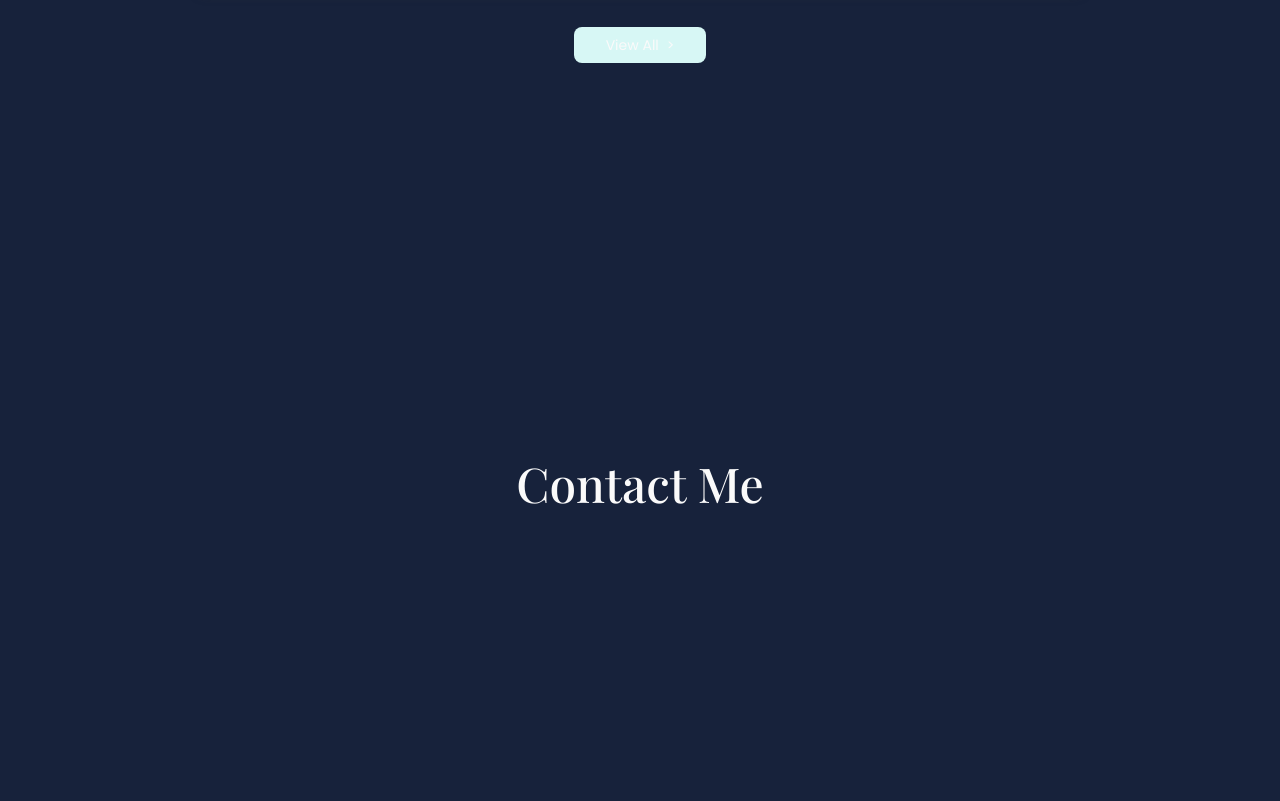
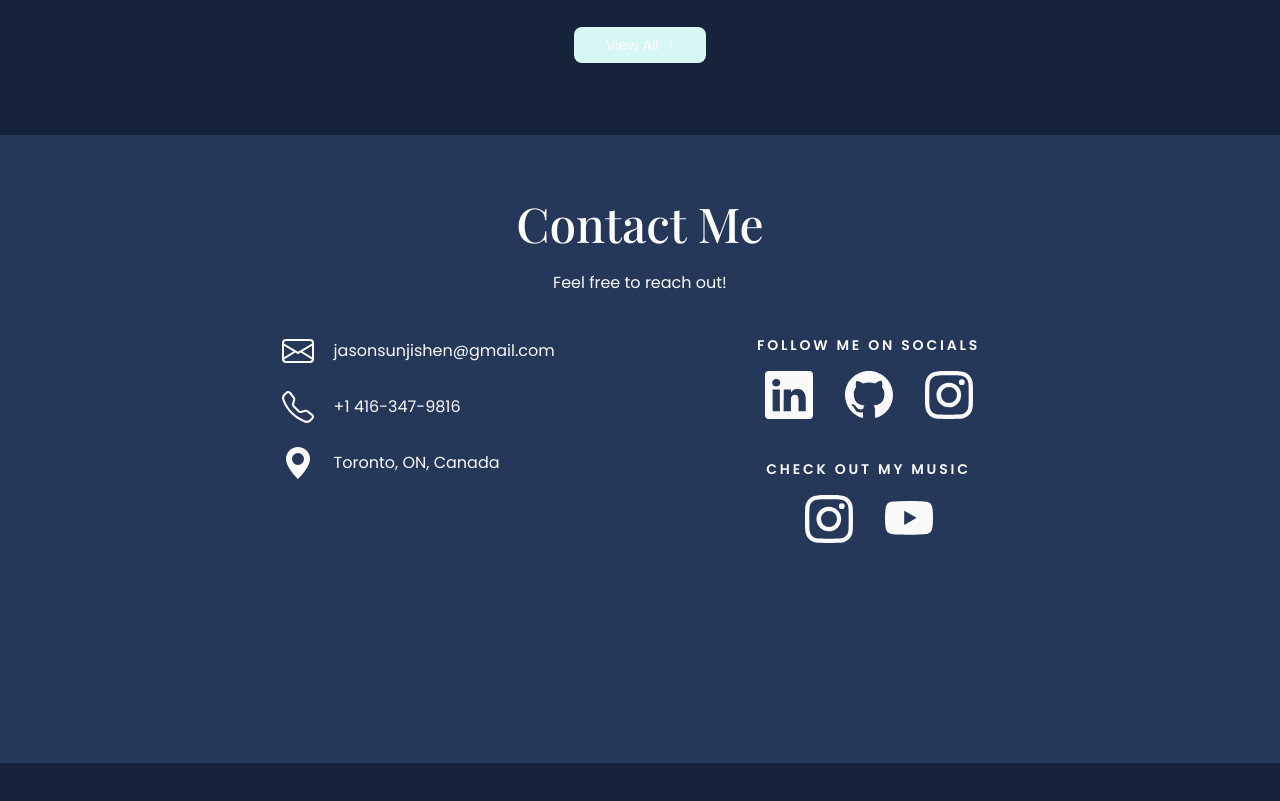
Before and after one commit to jasunsjs/portfolio-website, a Next.js app: page / in a window 1280 px wide. Shown: the part 2800-3601 px from the top of the page. After the commit the page ends 3563 px from the top, so only its background shows below. Built offline with nearby package versions, Linux system fonts and the light colour scheme.

Commit message:
Restructure Contact Me section

```diff
--- a/src/app/page.tsx
+++ b/src/app/page.tsx
@@ -1,5 +1,6 @@
 import Image from "next/image";
 import Link from "next/link";
+import { Icons } from "@/components/icons";
 import WorkTimeline from "@/components/WorkTimeline";
 import ProjectCard from "@/components/ProjectCard";
 import SectionHeading from "@/components/SectionHeading";
@@ -100,10 +101,92 @@ export default function Home() {
 
       <section
         id="contact"
-        className="flex min-h-[90vh] flex-col items-center justify-center px-6 py-12 scroll-mt-28"
+        className="bg-[color:var(--color-secondary)] px-[22vw] pb-55 pt-16 scroll-mt-28"
       >
-        <SectionHeading>{siteConfig.headings.contact}</SectionHeading>
-        <div className="mt-6 w-full max-w-2xl">
+        <div className="mx-auto flex w-full max-w-6xl flex-col items-center gap-6 text-center">
+          <SectionHeading className="text-white text-5xl">
+            {siteConfig.headings.contact}
+          </SectionHeading>
+          <p className="text-sm text-[color:var(--color-text)] md:text-base">
+            Feel free to reach out!
+          </p>
+        </div>
+        <div className="mt-10 grid gap-6 md:grid-cols-[1fr_0.6fr]">
+          <div className="space-y-6 text-base text-[color:var(--color-text)] md:text-base">
+            <div className="flex items-center gap-5">
+              <Icons.mail className="h-8 w-8" />
+              {siteConfig.contact.email}
+            </div>
+            <div className="flex items-center gap-5">
+              <Icons.phone className="h-8 w-8" />
+              {siteConfig.contact.countryCode} {siteConfig.contact.phone}
+            </div>
+            <div className="flex items-center gap-5">
+              <Icons.location className="h-8 w-8" />
+              {siteConfig.contact.location}
+            </div>
+          </div>
+          <div className="space-y-10 text-center">
+            <div>
+              <p className="text-sm font-semibold uppercase tracking-[0.2em] text-[color:var(--color-text)]">
+                Follow Me On Socials
+              </p>
+              <div className="mt-4 flex items-center justify-center gap-8">
+                <a
+                  href="https://linkedin.com"
+                  target="_blank"
+                  rel="noreferrer"
+                  className="text-[color:var(--color-text)] transition hover:text-[color:var(--color-tertiary)]"
+                  aria-label="LinkedIn"
+                >
+                  <Icons.linkedin className="h-12 w-12" />
+                </a>
+                <a
+                  href="https://github.com"
+                  target="_blank"
+                  rel="noreferrer"
+                  className="text-[color:var(--color-text)] transition hover:text-[color:var(--color-tertiary)]"
+                  aria-label="GitHub"
+                >
+                  <Icons.github className="h-12 w-12" />
+                </a>
+                <a
+                  href="https://instagram.com"
+                  target="_blank"
+                  rel="noreferrer"
+                  className="text-[color:var(--color-text)] transition hover:text-[color:var(--color-tertiary)]"
+                  aria-label="Instagram"
+                >
+                  <Icons.instagram className="h-12 w-12" />
+                </a>
+              </div>
+            </div>
+            <div>
+              <p className="text-sm font-semibold uppercase tracking-[0.2em] text-[color:var(--color-text)]">
+                Check Out My Music
+              </p>
+              <div className="mt-4 flex items-center justify-center gap-8">
+                <a
+                  href="https://instagram.com"
+                  target="_blank"
+                  rel="noreferrer"
+                  className="text-[color:var(--color-text)] transition hover:text-[color:var(--color-tertiary)]"
+                  aria-label="Instagram"
+                >
+                  <Icons.instagram className="h-12 w-12" />
+                </a>
+                <a
+                  href="https://youtube.com"
+                  target="_blank"
+                  rel="noreferrer"
+                  className="text-[color:var(--color-text)] transition hover:text-[color:var(--color-tertiary)]"
+                  aria-label="YouTube"
+                >
+                  <Icons.youtube className="h-12 w-12" />
+                </a>
+              </div>
+            </div>
+          </div>
         </div>
       </section>
     </div>
--- a/src/components/icons.tsx
+++ b/src/components/icons.tsx
@@ -2,47 +2,63 @@ import type { SVGProps } from "react";
 
 export const Icons = {
   github: (props: SVGProps<SVGSVGElement>) => (
-    <svg viewBox="0 0 24 24" aria-hidden="true" fill="currentColor" {...props}>
-      <path d="M12 2C6.477 2 2 6.498 2 12.046c0 4.44 2.865 8.2 6.839 9.535.5.092.682-.218.682-.485 0-.24-.008-.875-.013-1.717-2.782.612-3.369-1.353-3.369-1.353-.454-1.167-1.108-1.478-1.108-1.478-.907-.626.069-.614.069-.614 1.003.071 1.53 1.043 1.53 1.043.892 1.54 2.341 1.095 2.91.837.091-.654.35-1.096.636-1.347-2.22-.255-4.555-1.122-4.555-4.993 0-1.103.39-2.005 1.029-2.713-.103-.256-.446-1.287.098-2.681 0 0 .84-.272 2.75 1.036a9.37 9.37 0 0 1 2.5-.34c.85.004 1.705.116 2.5.34 1.909-1.308 2.747-1.036 2.747-1.036.546 1.394.203 2.425.1 2.681.64.708 1.028 1.61 1.028 2.713 0 3.88-2.338 4.734-4.566 4.984.359.311.678.923.678 1.86 0 1.342-.012 2.424-.012 2.754 0 .27.18.582.688.483A10.056 10.056 0 0 0 22 12.046C22 6.498 17.523 2 12 2Z" />
+    <svg viewBox="0 0 16 16" aria-hidden="true" fill="currentColor" {...props}>
+      <path d="M8 0C3.58 0 0 3.58 0 8c0 3.54 2.29 6.53 5.47 7.59.4.07.55-.17.55-.38 0-.19-.01-.82-.01-1.49-2.01.37-2.53-.49-2.69-.94-.09-.23-.48-.94-.82-1.13-.28-.15-.68-.52-.01-.53.63-.01 1.08.58 1.23.82.72 1.21 1.87.87 2.33.66.07-.52.28-.87.51-1.07-1.78-.2-3.64-.89-3.64-3.95 0-.87.31-1.59.82-2.15-.08-.2-.36-1.02.08-2.12 0 0 .67-.21 2.2.82.64-.18 1.32-.27 2-.27s1.36.09 2 .27c1.53-1.04 2.2-.82 2.2-.82.44 1.1.16 1.92.08 2.12.51.56.82 1.27.82 2.15 0 3.07-1.87 3.75-3.65 3.95.29.25.54.73.54 1.48 0 1.07-.01 1.93-.01 2.2 0 .21.15.46.55.38A8.01 8.01 0 0 0 16 8c0-4.42-3.58-8-8-8"/>
     </svg>
+
   ),
   linkedin: (props: SVGProps<SVGSVGElement>) => (
-    <svg viewBox="0 0 24 24" aria-hidden="true" fill="currentColor" {...props}>
-      <path d="M19.994 3A1.992 1.992 0 0 1 22 4.99v14.02A1.992 1.992 0 0 1 19.994 21H4.006A2.002 2.002 0 0 1 2 19.01V4.99C2 3.89 2.896 3 4.006 3h15.988ZM8.338 9.242H6.154v8.6h2.184v-8.6Zm-.122-3.343c-.7 0-1.269.57-1.269 1.273 0 .704.568 1.274 1.269 1.274.703 0 1.27-.57 1.27-1.274 0-.703-.567-1.273-1.27-1.273Zm9.63 6.681c0-2.068-1.098-3.031-2.56-3.031-1.18 0-1.71.651-2.005 1.11v-.949h-2.182c.029.628 0 8.6 0 8.6h2.182v-4.8c0-.257.018-.514.094-.699.204-.514.668-1.047 1.447-1.047 1.021 0 1.43.789 1.43 1.945v4.6h2.182v-4.73Z" />
+    <svg viewBox="0 0 16 16" aria-hidden="true" fill="currentColor" {...props}>
+      <path d="M0 1.146C0 .513.526 0 1.175 0h13.65C15.474 0 16 .513 16 1.146v13.708c0 .633-.526 1.146-1.175 1.146H1.175C.526 16 0 15.487 0 14.854zm4.943 12.248V6.169H2.542v7.225zm-1.2-8.212c.837 0 1.358-.554 1.358-1.248-.015-.709-.52-1.248-1.342-1.248S2.4 3.226 2.4 3.934c0 .694.521 1.248 1.327 1.248zm4.908 8.212V9.359c0-.216.016-.432.08-.586.173-.431.568-.878 1.232-.878.869 0 1.216.662 1.216 1.634v3.865h2.401V9.25c0-2.22-1.184-3.252-2.764-3.252-1.274 0-1.845.7-2.165 1.193v.025h-.016l.016-.025V6.169h-2.4c.03.678 0 7.225 0 7.225z" />
     </svg>
   ),
   medium: (props: SVGProps<SVGSVGElement>) => (
-    <svg viewBox="0 0 24 24" aria-hidden="true" fill="currentColor" {...props}>
+    <svg viewBox="0 0 16 16" aria-hidden="true" fill="currentColor" {...props}>
       <path d="M4.5 6.75c.004-.525.146-.74.558-1.153L6.1 4.5h-.45v-.75h5.33l4.14 9.08 3.64-9.08H24v.75h-.43c-.52 0-.62.12-.62.61v13.78c0 .49.1.61.62.61H24v.75h-7.04v-.75h.43c.52 0 .62-.12.62-.61V6.24l-5.43 13.5h-.74l-4.88-10.5v8.75c0 .75.24 1.02.83 1.6l.74.75v.75H1v-.75l.74-.75c.58-.58.82-.85.82-1.6V6.75Z" />
     </svg>
   ),
   twitter: (props: SVGProps<SVGSVGElement>) => (
-    <svg viewBox="0 0 24 24" aria-hidden="true" fill="currentColor" {...props}>
+    <svg viewBox="0 0 16 16" aria-hidden="true" fill="currentColor" {...props}>
       <path d="M17.52 3.45h2.63l-5.74 6.57 6.75 9.53h-5.28l-4.13-5.78-5.05 5.78H4.07l6.14-7.03-6.47-9.07h5.4l3.73 5.24 4.65-5.24Zm-.92 14.52h1.46L7.63 5.1H6.06l10.54 12.87Z" />
     </svg>
   ),
+  youtube: (props: SVGProps<SVGSVGElement>) => (
+    <svg viewBox="0 0 16 16" aria-hidden="true" fill="currentColor" {...props}>
+      <path d="M8.051 1.999h.089c.822.003 4.987.033 6.11.335a2.01 2.01 0 0 1 1.415 1.42c.101.38.172.883.22 1.402l.01.104.022.26.008.104c.065.914.073 1.77.074 1.957v.075c-.001.194-.01 1.108-.082 2.06l-.008.105-.009.104c-.05.572-.124 1.14-.235 1.558a2.01 2.01 0 0 1-1.415 1.42c-1.16.312-5.569.334-6.18.335h-.142c-.309 0-1.587-.006-2.927-.052l-.17-.006-.087-.004-.171-.007-.171-.007c-1.11-.049-2.167-.128-2.654-.26a2.01 2.01 0 0 1-1.415-1.419c-.111-.417-.185-.986-.235-1.558L.09 9.82l-.008-.104A31 31 0 0 1 0 7.68v-.123c.002-.215.01-.958.064-1.778l.007-.103.003-.052.008-.104.022-.26.01-.104c.048-.519.119-1.023.22-1.402a2.01 2.01 0 0 1 1.415-1.42c.487-.13 1.544-.21 2.654-.26l.17-.007.172-.006.086-.003.171-.007A100 100 0 0 1 7.858 2zM6.4 5.209v4.818l4.157-2.408z"/>
+    </svg>
+  ),
+  instagram: (props: SVGProps<SVGSVGElement>) => (
+    <svg viewBox="0 0 16 16" aria-hidden="true" fill="currentColor" {...props}>
+      <path d="M8 0C5.829 0 5.556.01 4.703.048 3.85.088 3.269.222 2.76.42a3.9 3.9 0 0 0-1.417.923A3.9 3.9 0 0 0 .42 2.76C.222 3.268.087 3.85.048 4.7.01 5.555 0 5.827 0 8.001c0 2.172.01 2.444.048 3.297.04.852.174 1.433.372 1.942.205.526.478.972.923 1.417.444.445.89.719 1.416.923.51.198 1.09.333 1.942.372C5.555 15.99 5.827 16 8 16s2.444-.01 3.298-.048c.851-.04 1.434-.174 1.943-.372a3.9 3.9 0 0 0 1.416-.923c.445-.445.718-.891.923-1.417.197-.509.332-1.09.372-1.942C15.99 10.445 16 10.173 16 8s-.01-2.445-.048-3.299c-.04-.851-.175-1.433-.372-1.941a3.9 3.9 0 0 0-.923-1.417A3.9 3.9 0 0 0 13.24.42c-.51-.198-1.092-.333-1.943-.372C10.443.01 10.172 0 7.998 0zm-.717 1.442h.718c2.136 0 2.389.007 3.232.046.78.035 1.204.166 1.486.275.373.145.64.319.92.599s.453.546.598.92c.11.281.24.705.275 1.485.039.843.047 1.096.047 3.231s-.008 2.389-.047 3.232c-.035.78-.166 1.203-.275 1.485a2.5 2.5 0 0 1-.599.919c-.28.28-.546.453-.92.598-.28.11-.704.24-1.485.276-.843.038-1.096.047-3.232.047s-2.39-.009-3.233-.047c-.78-.036-1.203-.166-1.485-.276a2.5 2.5 0 0 1-.92-.598 2.5 2.5 0 0 1-.6-.92c-.109-.281-.24-.705-.275-1.485-.038-.843-.046-1.096-.046-3.233s.008-2.388.046-3.231c.036-.78.166-1.204.276-1.486.145-.373.319-.64.599-.92s.546-.453.92-.598c.282-.11.705-.24 1.485-.276.738-.034 1.024-.044 2.515-.045zm4.988 1.328a.96.96 0 1 0 0 1.92.96.96 0 0 0 0-1.92m-4.27 1.122a4.109 4.109 0 1 0 0 8.217 4.109 4.109 0 0 0 0-8.217m0 1.441a2.667 2.667 0 1 1 0 5.334 2.667 2.667 0 0 1 0-5.334"/>
+    </svg>
+  ),
   mail: (props: SVGProps<SVGSVGElement>) => (
-    <svg viewBox="0 0 24 24" aria-hidden="true" fill="currentColor" {...props}>
-      <path d="M4 5h16a2 2 0 0 1 2 2v10a2 2 0 0 1-2 2H4a2 2 0 0 1-2-2V7a2 2 0 0 1 2-2Zm0 2v.2l8 5 8-5V7H4Zm16 10V9.3l-7.47 4.67a1 1 0 0 1-1.06 0L4 9.3V17h16Z" />
+    <svg viewBox="0 0 16 16" aria-hidden="true" fill="currentColor" {...props}>
+      <path d="M0 4a2 2 0 0 1 2-2h12a2 2 0 0 1 2 2v8a2 2 0 0 1-2 2H2a2 2 0 0 1-2-2zm2-1a1 1 0 0 0-1 1v.217l7 4.2 7-4.2V4a1 1 0 0 0-1-1zm13 2.383-4.708 2.825L15 11.105zm-.034 6.876-5.64-3.471L8 9.583l-1.326-.795-5.64 3.47A1 1 0 0 0 2 13h12a1 1 0 0 0 .966-.741M1 11.105l4.708-2.897L1 5.383z"/>
     </svg>
   ),
   phone: (props: SVGProps<SVGSVGElement>) => (
-    <svg viewBox="0 0 24 24" aria-hidden="true" fill="currentColor" {...props}>
-      <path d="M6.62 10.79a15.05 15.05 0 0 0 6.59 6.59l2.2-2.2a1 1 0 0 1 1.01-.24 11.36 11.36 0 0 0 3.57.57 1 1 0 0 1 1 1V20a1 1 0 0 1-1 1C10.85 21 3 13.15 3 3a1 1 0 0 1 1-1h3.49a1 1 0 0 1 1 1c0 1.24.2 2.45.57 3.57a1 1 0 0 1-.25 1.01l-2.2 2.21Z" />
+    <svg viewBox="0 0 16 16" aria-hidden="true" fill="currentColor" {...props}>
+      <path d="M3.654 1.328a.678.678 0 0 0-1.015-.063L1.605 2.3c-.483.484-.661 1.169-.45 1.77a17.6 17.6 0 0 0 4.168 6.608 17.6 17.6 0 0 0 6.608 4.168c.601.211 1.286.033 1.77-.45l1.034-1.034a.678.678 0 0 0-.063-1.015l-2.307-1.794a.68.68 0 0 0-.58-.122l-2.19.547a1.75 1.75 0 0 1-1.657-.459L5.482 8.062a1.75 1.75 0 0 1-.46-1.657l.548-2.19a.68.68 0 0 0-.122-.58zM1.884.511a1.745 1.745 0 0 1 2.612.163L6.29 2.98c.329.423.445.974.315 1.494l-.547 2.19a.68.68 0 0 0 .178.643l2.457 2.457a.68.68 0 0 0 .644.178l2.189-.547a1.75 1.75 0 0 1 1.494.315l2.306 1.794c.829.645.905 1.87.163 2.611l-1.034 1.034c-.74.74-1.846 1.065-2.877.702a18.6 18.6 0 0 1-7.01-4.42 18.6 18.6 0 0 1-4.42-7.009c-.362-1.03-.037-2.137.703-2.877z"/>
+    </svg>
+  ),
+  location: (props: SVGProps<SVGSVGElement>) => (
+    <svg viewBox="0 0 16 16" aria-hidden="true" fill="currentColor" {...props}>
+      <path d="M8 16s6-5.686 6-10A6 6 0 0 0 2 6c0 4.314 6 10 6 10m0-7a3 3 0 1 1 0-6 3 3 0 0 1 0 6"/>
     </svg>
   ),
   external: (props: SVGProps<SVGSVGElement>) => (
-    <svg viewBox="0 0 24 24" aria-hidden="true" fill="currentColor" {...props}>
+    <svg viewBox="0 0 16 16" aria-hidden="true" fill="currentColor" {...props}>
       <path d="M14 3h7v7h-2V6.41l-9.29 9.3-1.42-1.42 9.3-9.29H14V3ZM5 5h6v2H7v10h10v-4h2v6H5V5Z" />
     </svg>
   ),
   arrowLeft: (props: SVGProps<SVGSVGElement>) => (
-    <svg viewBox="0 0 24 24" aria-hidden="true" fill="currentColor" {...props}>
+    <svg viewBox="0 0 16 16" aria-hidden="true" fill="currentColor" {...props}>
       <path d="M15.41 7.41 14 6l-6 6 6 6 1.41-1.41L10.83 12z" />
     </svg>
   ),
   arrowRight: (props: SVGProps<SVGSVGElement>) => (
-    <svg viewBox="0 0 24 24" aria-hidden="true" fill="currentColor" {...props}>
+    <svg viewBox="0 0 16 16" aria-hidden="true" fill="currentColor" {...props}>
       <path d="M8.59 16.59 10 18l6-6-6-6-1.41 1.41L12.17 12z" />
     </svg>
   ),
--- a/src/data/site.ts
+++ b/src/data/site.ts
@@ -42,8 +42,9 @@ export const siteConfig = {
   },
   contact: {
     email: "jasonsunjishen@gmail.com",
-    phone: "4163479816",
+    phone: "416-347-9816",
     countryCode: "+1",
+    location: "Toronto, ON, Canada",
   },
   socials: [
     { label: "GitHub", href: "https://github.com/jasunsjs", icon: "github" },
```
